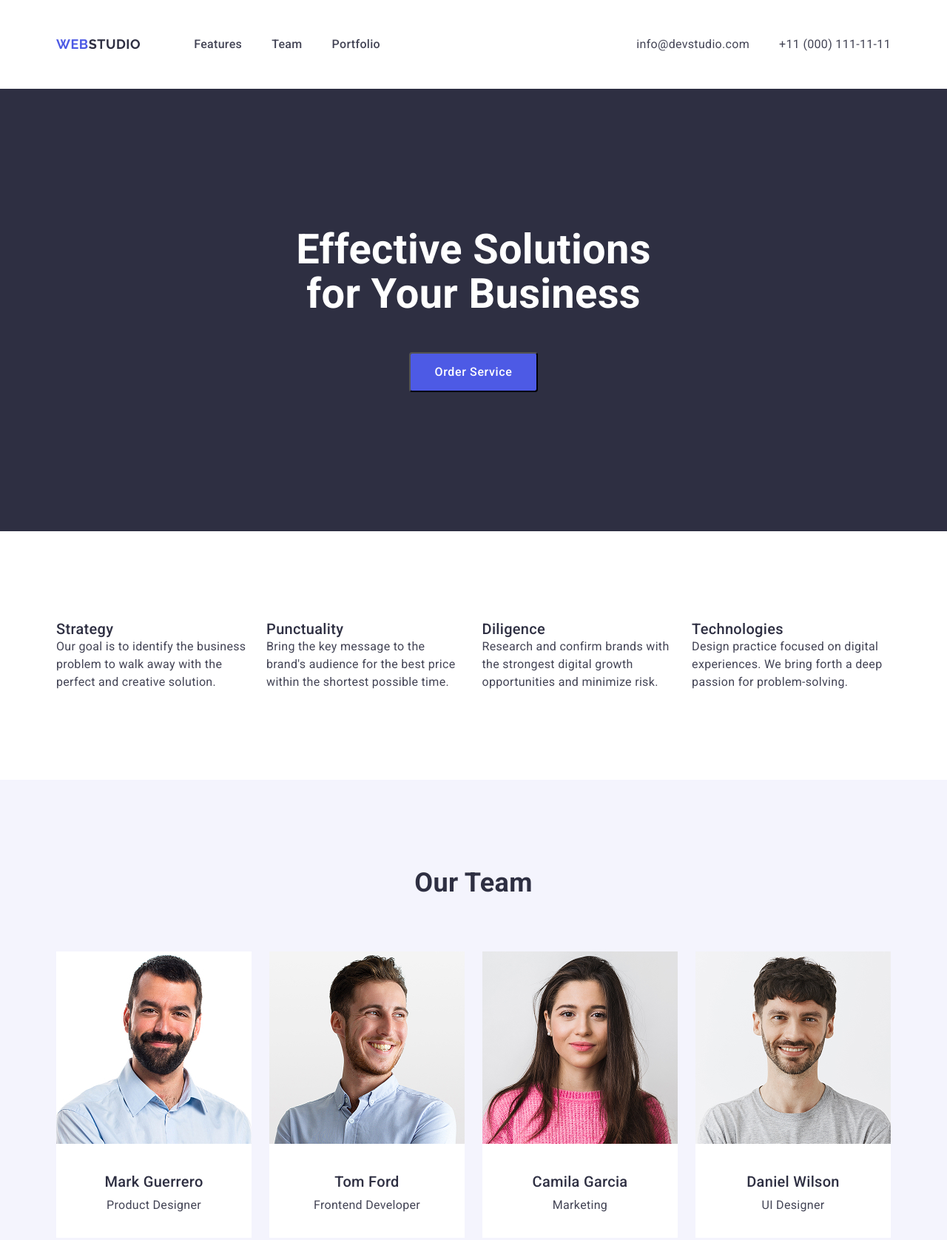
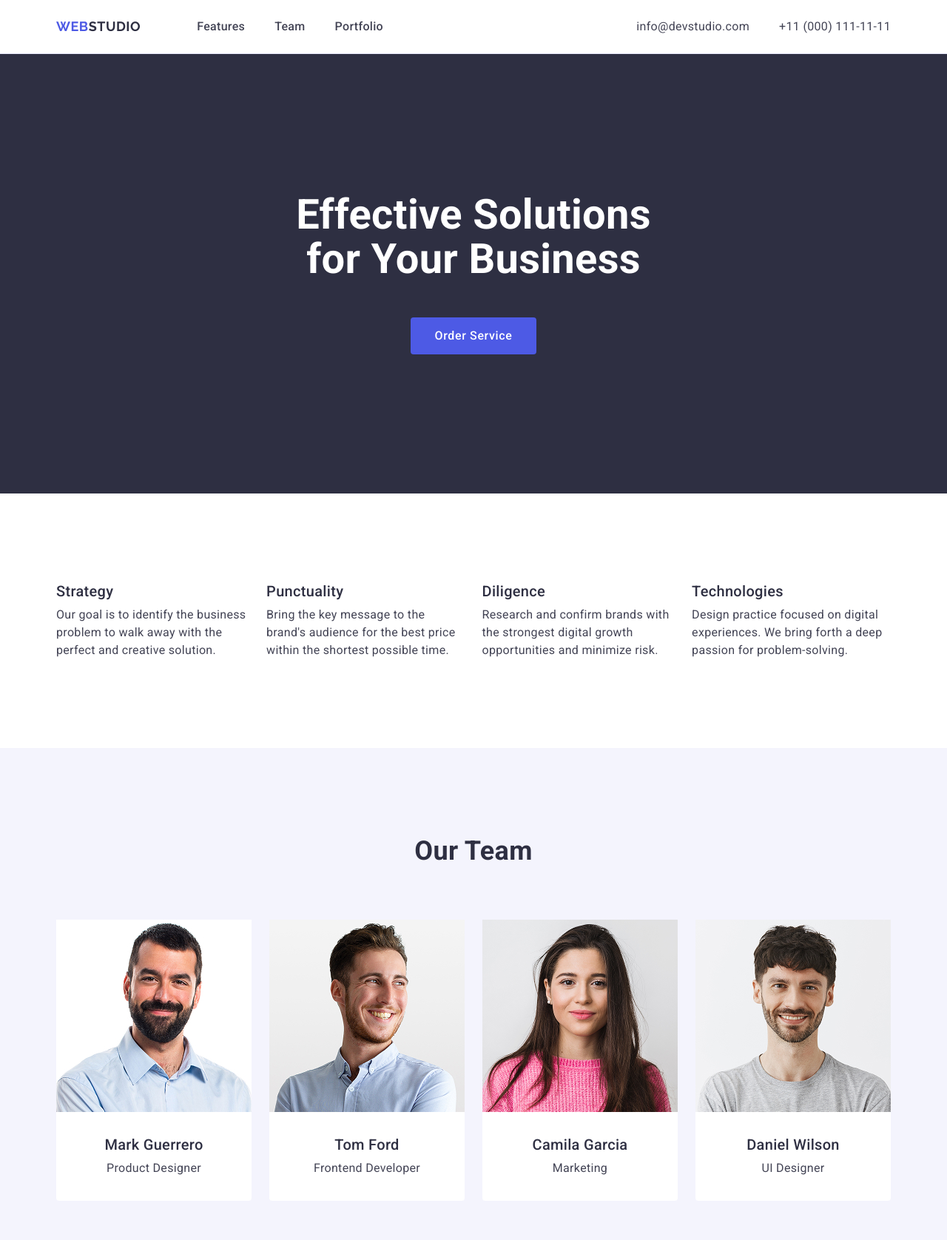
Before and after one commit to TonyaShelyakova41/goit-markup-hw-03, a plain HTML site: page index.html in a window 1280 px wide. Shown: the top 1676 px of the page at 74% size. Drawn offline with nearby package versions, Linux system fonts and the light colour scheme.

Commit message:
debugging

```diff
--- a/css/features.css
+++ b/css/features.css
@@ -10,13 +10,14 @@
   gap: 24px;
 }
 .features-item {
-  width: calc ((100% - 3 * 24px))/4;
+  width: calc ((100% - 3 * 24px) / 4);
 }
 .features-subtitle {
   font-weight: 500;
   font-size: 20px;
   line-height: 1.2;
   color: #2e2f42;
+  margin-bottom: 8px;
 }
 .features-desc {
 }
--- a/css/header.css
+++ b/css/header.css
@@ -1,5 +1,5 @@
 .header {
-  padding: 24px 0;
+  border-bottom: 1px solid #e7e9fc;
 }
 .header-logo {
   color: #2e2f42;
@@ -10,7 +10,7 @@
 }
 
 .header-nav {
-  margin-left: 72px;
+  margin-left: 76px;
 }
 .header-list {
   display: flex;
--- a/css/hero.css
+++ b/css/hero.css
@@ -19,6 +19,7 @@
   background-color: #4d5ae5;
   border-radius: 4px;
   padding: 16px 32px;
+  border: none;
 }
 
 .hero-btn:hover,
--- a/css/portfolio.css
+++ b/css/portfolio.css
@@ -4,13 +4,15 @@
 .portfolio-list {
   display: flex;
   flex-wrap: wrap;
-  gap: 24px;
+  column-gap: 24px;
+  row-gap: 48px;
 }
 .portfolio-item {
   border-radius: 0 0 4px 4px;
   width: calc((100% - 48px) / 3);
 }
 .portfolio-ill {
+  display: block;
 }
 .portfolio-subtitle {
   font-weight: 500;
--- a/css/team.css
+++ b/css/team.css
@@ -9,10 +9,12 @@
   align-items: flex-start;
 }
 .team-item {
-  width: calc((100% - 3 * 24) / 4);
+  border-radius: 0 0 4px 4px;
+  width: calc((100% - 3 * 24px) / 4);
   background-color: #fff;
 }
 .team-ill {
+  display: block;
 }
 .team-name {
   font-weight: 500;
--- a/index.html
+++ b/index.html
@@ -56,7 +56,7 @@
     </header>
     <main>
       <!--Section Hero-->
-      <section class="hero section" id="hero">
+      <section class="hero" id="hero">
         <div class="container">
           <h1 class="hero-title">Effective Solutions for Your Business</h1>
           <button class="hero-btn" type="button">Order Service</button>
```
